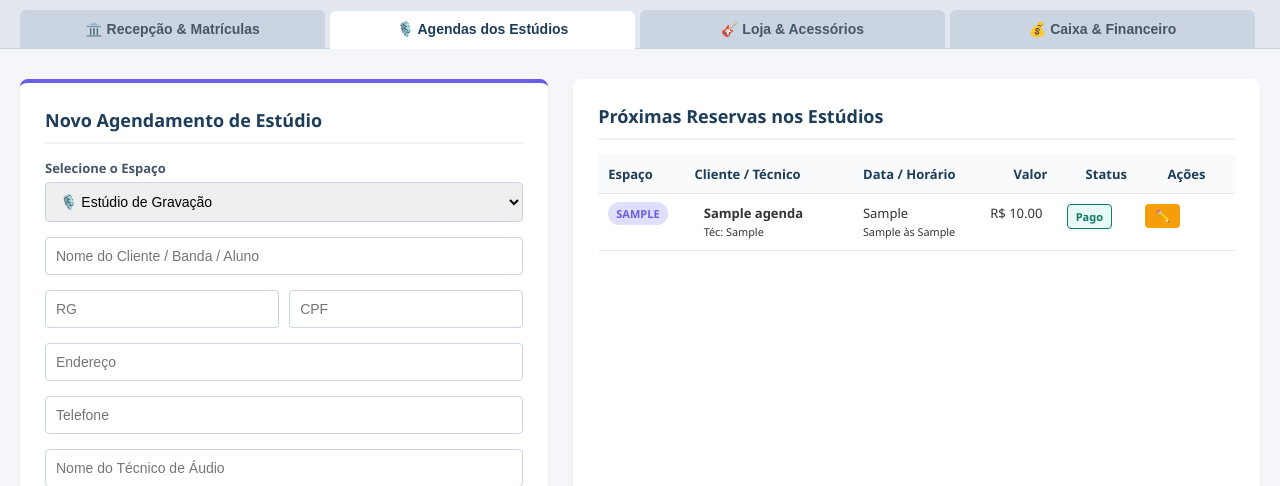
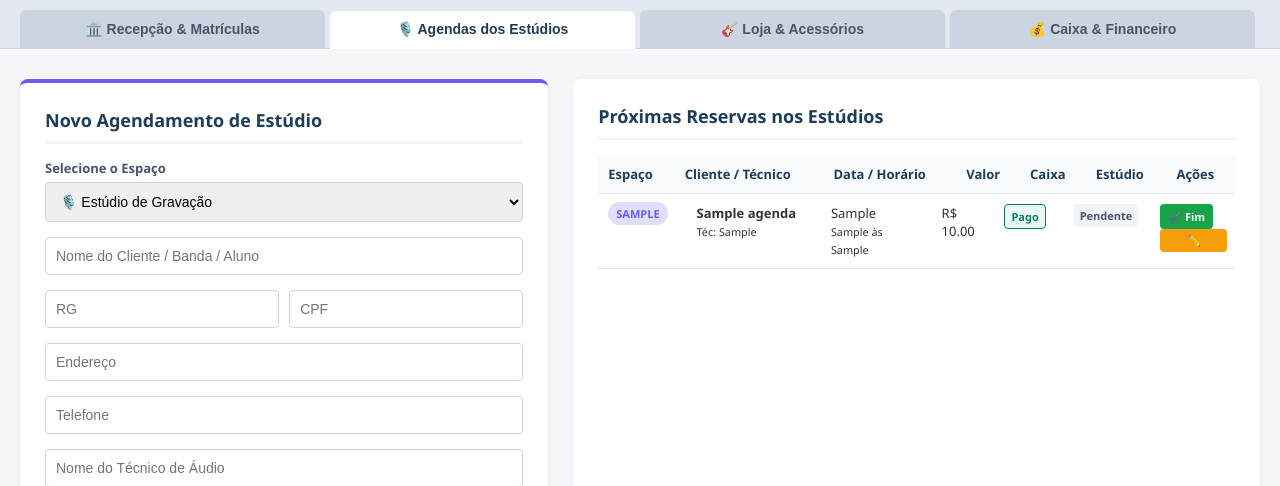
Before and after one commit to Casademusicacambuci/escola_musica, a Flask app: page / in a window 1280 px wide, after a click on "🎙️ Agendas dos Estúdios". Shown: the part 60-546 px from the top of the page. Run offline with Flask 3, Linux system fonts and the light colour scheme; the visitor is signed in with stand-in values (Sample User, id 1); tables that the repository leaves empty hold one stand-in row (values such as "Sample post").

Commit message:
Refactor button styles and enhance table layout
Updated button styles and table structure in index.html.

```diff
--- a/templates/index.html
+++ b/templates/index.html
@@ -41,18 +41,18 @@
         .badge-entrada { background-color: #e8f5e9; color: #2e7d32; }
         .badge-saida { background-color: #ffebee; color: #c62828; }
 
-        .btn-action { background-color: #4f46e5; color: white; text-decoration: none; padding: 5px 10px; font-size: 12px; cursor: pointer; border-radius: 4px; display: inline-block; font-weight: bold; width: auto; text-align: center; border: none; }
+        .btn-action { background-color: #4f46e5; color: white; text-decoration: none; padding: 5px 8px; font-size: 11px; cursor: pointer; border-radius: 4px; display: inline-block; font-weight: bold; border: none; }
         .btn-action:hover { background-color: #4338ca; }
-        .btn-success-action { background-color: #16a34a; color: white; text-decoration: none; padding: 5px 10px; font-size: 12px; cursor: pointer; border-radius: 4px; display: inline-block; font-weight: bold; width: auto; text-align: center; }
+        .btn-success-action { background-color: #16a34a; color: white; text-decoration: none; padding: 5px 8px; font-size: 11px; cursor: pointer; border-radius: 4px; display: inline-block; font-weight: bold; border: none; margin-left: 2px; }
         .btn-success-action:hover { background-color: #15803d; }
-        .btn-edit-action { background-color: #f59e0b; color: white; text-decoration: none; padding: 5px 10px; font-size: 12px; cursor: pointer; border-radius: 4px; display: inline-block; font-weight: bold; width: auto; text-align: center; border: none; margin-left: 2px;}
+        .btn-edit-action { background-color: #f59e0b; color: white; text-decoration: none; padding: 5px 8px; font-size: 11px; cursor: pointer; border-radius: 4px; display: inline-block; font-weight: bold; border: none; margin-left: 2px;}
         .btn-edit-action:hover { background-color: #d97706; }
 
-        .status-badge { padding: 4px 8px; border-radius: 4px; font-size: 11px; font-weight: bold; display: inline-block; }
-        .status-agendado { background-color: #e3f2fd; color: #0d47a1; }
+        .status-badge { padding: 4px 6px; border-radius: 4px; font-size: 11px; font-weight: bold; display: inline-block; }
         .status-concluido { background-color: #e8f5e9; color: #1b5e20; }
         .status-pago { background-color: #e8f8f5; color: #117a65; font-weight: 900; border: 1px solid #117a65; }
         .status-apagar { background-color: #fff3e0; color: #e65100; }
+        .status-pendente { background-color: #f1f5f9; color: #475569; }
 
         .badge { padding: 4px 8px; border-radius: 12px; font-size: 11px; font-weight: bold; text-transform: uppercase; }
         .badge-gravacao { background-color: #ffeaa7; color: #d63031; }
@@ -201,31 +201,43 @@
                 <div class="list-section" style="margin-bottom: 0;">
                     <h2>Próximas Reservas nos Estúdios</h2>
                     <table>
-                        <thead><tr><th>Espaço</th><th>Cliente / Técnico</th><th>Data / Horário</th><th>Valor</th><th>Status</th><th>Ações</th></tr></thead>
+                        <thead><tr><th>Espaço</th><th>Cliente / Técnico</th><th>Data / Horário</th><th>Valor</th><th>Caixa</th><th>Estúdio</th><th>Ações</th></tr></thead>
                         <tbody>
                             {% for agenda in compromissos_raw %}
                             <tr>
-                                <td colspan="6" style="padding: 0; border: none;">
+                                <td colspan="7" style="padding: 0; border: none;">
                                     <table style="width: 100%; margin: 0; border-collapse: collapse;">
                                         <tr>
-                                            <td style="width: 15%;">
+                                            <td style="width: 14%;">
                                                 <span class="badge badge-{{ 'gravacao' if 'Grav' in agenda['tipo_agendamento'] else 'ensaio' if 'Ens' in agenda['tipo_agendamento'] else 'videoclipe' }}">
                                                     {{ agenda['tipo_agendamento'] }}
                                                 </span>
                                             </td>
-                                            <td style="width: 25%;"><strong>{{ agenda['nome_responsavel'] }}</strong><br><small>Téc: {{ agenda['tecnico'] }}</small></td>
-                                            <td style="width: 20%;">{{ agenda['data_compromisso'] }}<br><small>{{ agenda['hora_inicio'] }} às {{ agenda['hora_fim'] }}</small></td>
-                                            <td style="width: 12%;">R$ {{ "%.2f"|format(agenda['valor_reserva']|float) }}</td>
-                                            <td style="width: 12%;">
-                                                <span class="status-badge {% if agenda['status'] == 'Pago' %}status-pago{% elif agenda['status'] == 'Concluido' %}status-concluido{% else %}status-apagar{% endif %}">
+                                            <td style="width: 22%;"><strong>{{ agenda['nome_responsavel'] }}</strong><br><small>Téc: {{ agenda['tecnico'] }}</small></td>
+                                            <td style="width: 18%;">{{ agenda['data_compromisso'] }}<br><small>{{ agenda['hora_inicio'] }} às {{ agenda['hora_fim'] }}</small></td>
+                                            <td style="width: 10%;">R$ {{ "%.2f"|format(agenda['valor_reserva']|float) }}</td>
+
+                                            <td style="width: 11%;">
+                                                <span class="status-badge {% if agenda['status'] == 'Pago' %}status-pago{% else %}status-apagar{% endif %}">
                                                     {{ agenda['status'] }}
                                                 </span>
                                             </td>
-                                            <td style="width: 16%;">
+
+                                            <td style="width: 11%;">
+                                                <span class="status-badge {% if agenda['status_servico'] == 'Concluido' %}status-concluido{% else %}status-pendente{% endif %}">
+                                                    {{ agenda['status_servico'] if agenda['status_servico'] else 'Pendente' }}
+                                                </span>
+                                            </td>
+
+                                            <td style="width: 14%;">
                                                 {% if agenda['status'] == 'A pagar' %}
-                                                <a href="/atualizar_status_agenda/{{ agenda['id'] }}/Pago" class="btn-action">Pago</a>
-                                                <a href="/atualizar_status_agenda/{{ agenda['id'] }}/Concluido" class="btn-success-action">Fim</a>
+                                                <a href="/marcar_pago_agenda/{{ agenda['id'] }}" class="btn-action" title="Registrar Pagamento">💰 Receber</a>
                                                 {% endif %}
+
+                                                {% if not agenda['status_servico'] or agenda['status_servico'] == 'Pendente' %}
+                                                <a href="/concluir_servico_agenda/{{ agenda['id'] }}" class="btn-success-action" title="Trabalho Terminado">✔️ Fim</a>
+                                                {% endif %}
+
                                                 <button type="button" class="btn-edit-action" onclick="toggleEditPanel('edit_{{ agenda['id'] }}')">✏️</button>
                                             </td>
                                         </tr>
@@ -306,7 +318,7 @@
         <div id="caixa" class="tab-content">
             <div class="fin-resumo-grid">
                 <div class="fin-box entradas">
-                    <span><span>🟢 Total Entradas</span>
+                    <span>🟢 Total Entradas</span>
                     <h3>R$ {{ "%.2f"|format(total_entradas) }}</h3>
                 </div>
                 <div class="fin-box saidas">
```
